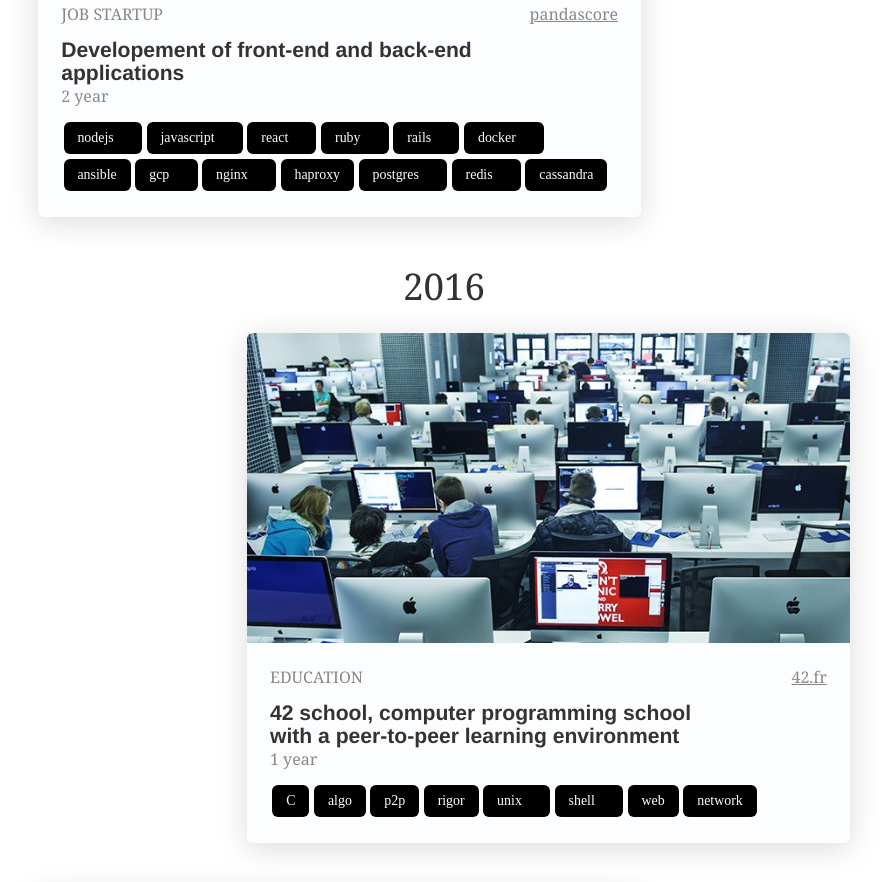
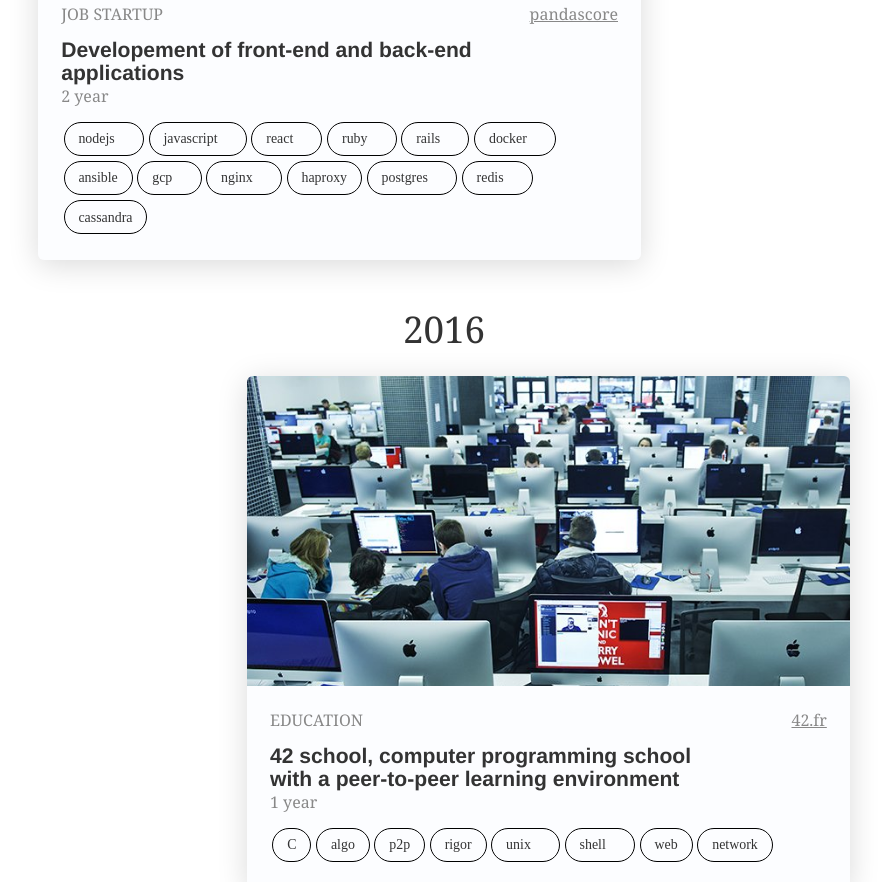
Before and after one commit to mrdotb/blog, a Gatsby site: page /about in a window 1280 px wide. Shown: the part 1498-2380 px from the top of the page, without its empty margins (196-1083 px from the left). Built offline with nearby package versions, Linux system fonts and the light colour scheme; Gatsby itself is replaced by a stand-in of ours; some packages are replaced by stand-ins of ours; what typography-theme-alton would draw is missing.

Commit message:
tags change to white style

```diff
--- a/src/pages/about.js
+++ b/src/pages/about.js
@@ -129,11 +129,10 @@ const Tags = styled.div`
   font-size: ${scale(-1 / 5).fontSize};
   line-height: ${scale(-1 / 5).lineHeight};
   font-family: 'devicons';
-  background-color: #000;
-  color: #fff;
+  border: solid 1px #000;
   padding: ${rhythm(0.2)} ${rhythm(0.6)};
   margin: ${rhythm(0.1)};
-  border-radius: 6px;
+  border-radius: 20px;
 `
 const Experiences = ({data}) => {
   let placement = 0
```
